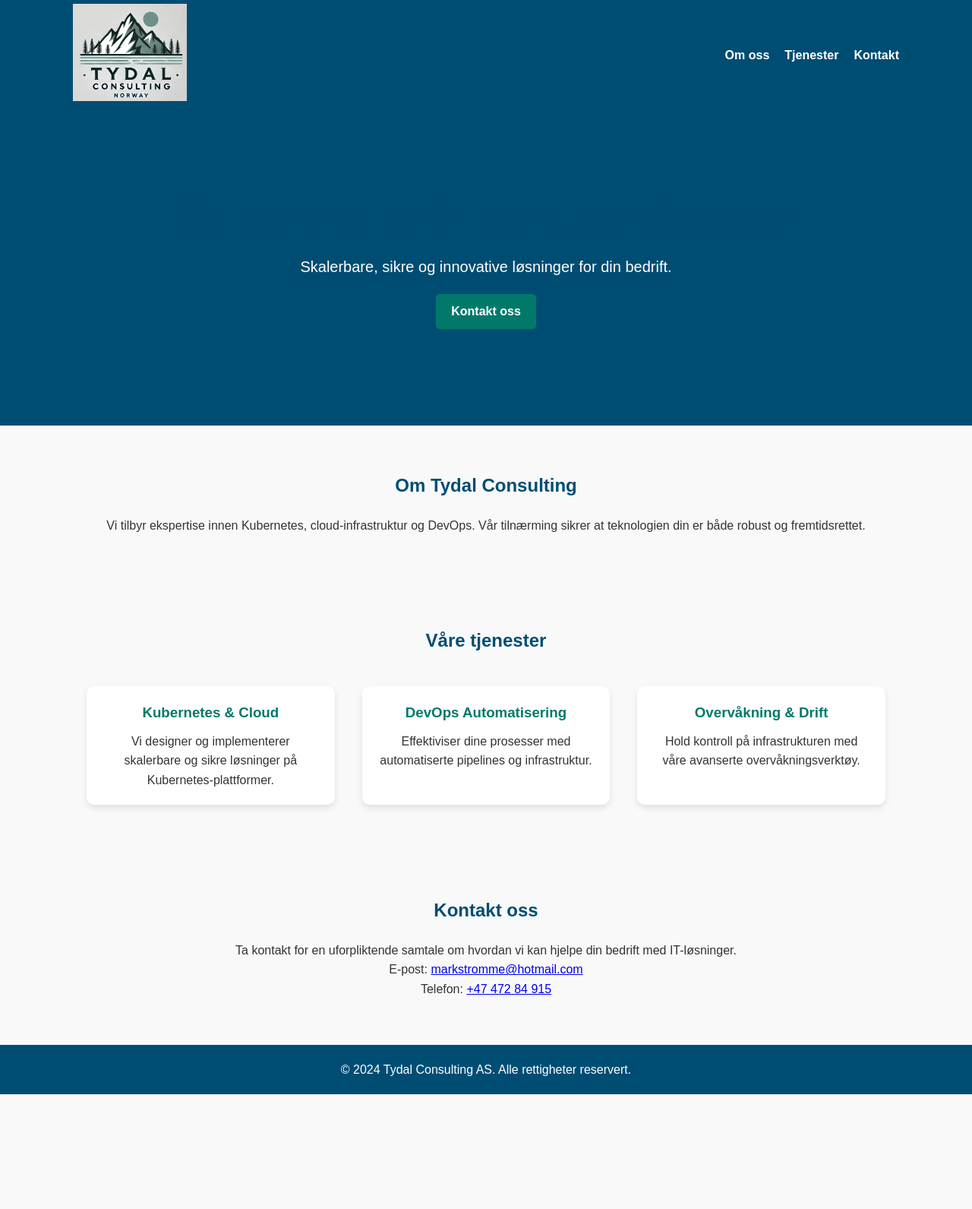
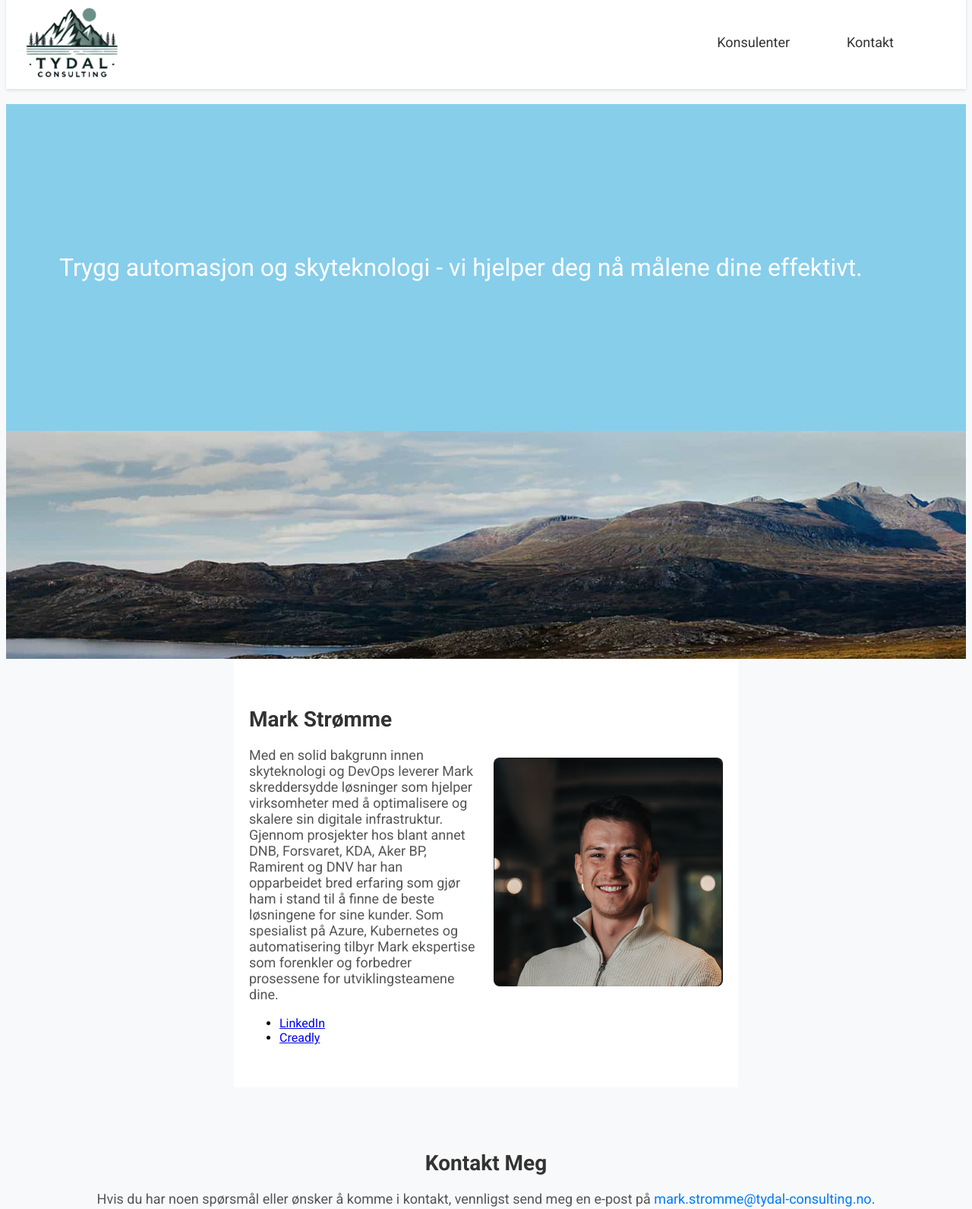
Before and after one commit to ferdy-design/tydal-consulting, a plain HTML site: page index.html in a window 1280 px wide. Shown: the part 15-1606 px from the top of the page at 76% size. Before the commit the page ends 1455 px from the top, so only its background shows below. Drawn offline with Linux system fonts and the light colour scheme.

Commit message:
Updated site

```diff
--- /dev/null
+++ b/css/style.css
@@ -0,0 +1,197 @@
+/* Add this to your style.css file */
+
+body {
+    font-family: 'Roboto', sans-serif;
+    background-color: #f8f9fa; /* Light background color */
+}
+
+header {
+    background-color: #fff; /* Adjust the color as needed */
+    box-shadow: 0 2px 4px rgba(0, 0, 0, 0.1);
+    padding: 10px 20px;
+}
+
+header .h-container {
+    display: flex;
+    justify-content: space-between;
+    align-items: center;
+    max-width: 1400px;
+    margin: 0 auto;
+    /* margin-left: 20px; */
+}
+
+header .h-logo img {
+    max-height: 100px; /* Adjust the height as needed */
+    width: auto;
+}
+
+header .h-tools {
+    display: flex;
+    align-items: center;
+}
+
+header .h-menu {
+    display: flex;
+    flex-direction: row;
+    list-style: none;
+    margin-left: 20px;
+}
+
+header .h-menu li {
+    margin-right: 75px; /* Adjust this value as needed */
+}
+
+header .h-menu a {
+    text-decoration: none;
+    color: #333; /* Adjust the color as needed */
+    padding: 10px;
+    transition: color 0.3s ease;
+    font-family: 'Roboto', sans-serif; /* Apply the Roboto font */
+    font-size: 18px; /* Increase the font size */
+}
+
+header .h-menu a:hover {
+    color: #28a745; /* Adjust the hover color as needed */
+}
+
+.slogan-wrapper {
+    position: relative;
+    margin: 20px 0;
+}
+
+.slogan-box {
+    background-color: rgba(135, 206, 235, 1); /* Sky Blue background */
+    padding: 40px 20px; /* Increase the padding for a larger box */
+    display: flex;
+    align-items: center; /* Center content vertically */
+    justify-content: flex-start; /* Align content to the left */
+    color: #fff; /* Text color */
+    height: 350px;
+    position: relative; /* Ensure the content is positioned relative to the box */
+    z-index: 1; /* Ensure the content is above the background */
+}
+
+.slogan-wrapper::after {
+    content: "";
+    background-image: url('../images/background2.jpg'); /* Path to your background image */
+    background-size: cover; /* Ensure the image covers the entire box */
+    background-position: top; /* Focus on the top part of the image */
+    position: absolute;
+    top: 100%; /* Position the image below the slogan box */
+    left: 0;
+    width: 100%;
+    height: 300px; /* Adjust the height as needed */
+    z-index: 0; /* Ensure the image is below the slogan box */
+}
+
+.slogan-content {
+    width: 100%; /* Ensure the content takes full width */
+    position: relative; /* Ensure the content is positioned relative to the box */
+    z-index: 2; /* Ensure the content is above the background */
+}
+
+.slogan-content p {
+    font-family: 'Roboto', sans-serif; /* Apply the Roboto font */
+    font-size: 32px; /* Increase the font size */
+    color: #fff; /* Text color */
+    margin: 50px;
+    text-align: left; /* Align text to the left */
+}
+
+.consultant-profile {
+    display: flex;
+    align-items: center;
+    justify-content: center;
+    padding: 40px 20px;
+    background-color: #fff; /* Light background color */
+    margin: 300px 300px 20px 300px; /* Add top margin to create space */
+}
+
+.profile-text {
+    flex: 1;
+    padding-right: 20px;
+    text-align: left;
+}
+
+.profile-text h2 {
+    font-family: 'Roboto', sans-serif;
+    font-size: 28px;
+    color: #333;
+    margin-bottom: 20px;
+}
+
+.profile-text p {
+    font-family: 'Roboto', sans-serif;
+    font-size: 18px;
+    color: #555;
+}
+
+.profile-image {
+    flex: 1;
+    text-align: right;
+}
+
+.profile-image img {
+    max-width: 100%;
+    height: auto;
+    border-radius: 8px; /* Optional: Add rounded corners to the image */
+}
+
+footer {
+    background-image: url('../images/background2.jpg'); /* Path to your background image */
+    background-size: cover; /* Ensure the image covers the entire footer */
+    background-position: bottom; /* Focus on the bottom part of the image */
+    padding: 40px 20px; /* Add padding for spacing */
+    color: #fff; /* Text color */
+    text-align: center; /* Center the text */
+}
+
+.footer-content {
+    background-color: rgba(0, 0, 0, 0.5); /* Semi-transparent background for better text readability */
+    padding: 20px;
+    border-radius: 8px; /* Optional: Add rounded corners to the content box */
+}
+
+.footer-content p {
+    margin: 0;
+    font-family: 'Roboto', sans-serif;
+    font-size: 16px;
+}
+
+.footer-content a {
+    color: #fff; /* Link color */
+    text-decoration: none;
+}
+
+.footer-content a:hover {
+    text-decoration: underline; /* Underline on hover */
+}
+
+.contact-section {
+    padding: 40px 20px;
+    background-color: #f8f9fa; /* Light background color */
+    text-align: center;
+    margin: 20px 0;
+}
+
+.contact-section h2 {
+    font-family: 'Roboto', sans-serif;
+    font-size: 28px;
+    color: #333;
+    margin-bottom: 20px;
+}
+
+.contact-section p {
+    font-family: 'Roboto', sans-serif;
+    font-size: 18px;
+    color: #555;
+}
+
+.contact-section a {
+    color: #007bff; /* Link color */
+    text-decoration: none;
+}
+
+.contact-section a:hover {
+    text-decoration: underline; /* Underline on hover */
+}
--- a/index.html
+++ b/index.html
@@ -3,70 +3,61 @@
 <head>
     <meta charset="UTF-8">
     <meta name="viewport" content="width=device-width, initial-scale=1.0">
-    <meta http-equiv="X-UA-Compatible" content="ie=edge">
-    <title>Tydal Consulting AS</title>
-    <link rel="stylesheet" href="style.css">
+    <title>Tydal Consulting</title>
+    <link rel="stylesheet" href="css/style.css">
+    <link href="https://fonts.googleapis.com/css2?family=Roboto:wght@400;700&display=swap" rel="stylesheet">
 </head>
 <body>
     <header>
-        <div class="header-container">
-            <div class="logo">
-                <img src="./tydal-consulting-logo.png" alt="Tydal Consulting Logo" class="logo-image">
-            </div>
-            <nav>
-                <ul>
-                    <li><a href="#om-oss">Om oss</a></li>
-                    <li><a href="#tjenester">Tjenester</a></li>
-                    <li><a href="#kontakt">Kontakt</a></li>
+        <div class="h-container">
+            <a href="/" class="h-logo">
+                <img src="images/logo-ub.png" alt="Tydal Consulting Logo">
+            </a>
+            <div class="h-tools">
+                <nav aria-label="Main Navigation">
+                    <ul class="h-menu">
+                        <li><a href="#consultant-profile"><div>Konsulenter</div></a></li>
+                        <li><a href="#contact-section"><div>Kontakt</div></a></li>
                     </ul>
                 </nav>
             </div>
-        <div class="banner">
-            <h2>Din partner for IT-konsulenttjenester</h2>
-            <p>Skalerbare, sikre og innovative løsninger for din bedrift.</p>
-            <a href="#kontakt" class="cta-button">Kontakt oss</a>
         </div>
     </header>
-
-    <section id="om-oss">
-        <div class="container">
-            <h2>Om Tydal Consulting</h2>
-            <p>Vi tilbyr ekspertise innen Kubernetes, cloud-infrastruktur og DevOps. Vår tilnærming sikrer at teknologien din er både robust og fremtidsrettet.</p>
+    <div class="slogan-wrapper">
+        <section class="slogan-box">
+            <div class="slogan-content">
+                <p>Trygg automasjon og skyteknologi - vi hjelper deg nå målene dine effektivt.</p>
             </div>
         </section>
-
-    <section id="tjenester">
-        <div class="container">
-            <h2>Våre tjenester</h2>
-            <div class="service-cards">
-                <div class="card">
-                    <h3>Kubernetes & Cloud</h3>
-                    <p>Vi designer og implementerer skalerbare og sikre løsninger på Kubernetes-plattformer.</p>
     </div>
-                <div class="card">
-                    <h3>DevOps Automatisering</h3>
-                    <p>Effektiviser dine prosesser med automatiserte pipelines og infrastruktur.</p>
-                </div>
-                <div class="card">
-                    <h3>Overvåkning & Drift</h3>
-                    <p>Hold kontroll på infrastrukturen med våre avanserte overvåkningsverktøy.</p>
+    <main>
+        <section id="consultant-profile" class="consultant-profile">
+            <div class="profile-text">
+                <h2>Mark Strømme</h2>
+                <p>
+                    Med en solid bakgrunn innen skyteknologi og DevOps leverer Mark skreddersydde løsninger som hjelper virksomheter med å optimalisere og skalere sin digitale infrastruktur.
+                    Gjennom prosjekter hos blant annet DNB, Forsvaret, KDA, Aker BP, Ramirent og DNV har han opparbeidet bred erfaring som gjør ham i stand til å finne de beste løsningene for sine kunder.
+                    Som spesialist på Azure, Kubernetes og automatisering tilbyr Mark ekspertise som forenkler og forbedrer prosessene for utviklingsteamene dine.
+                </p>
+                <div class="profile-links">
+                    <ul>
+                        <li><a href="https://www.linkedin.com/in/mark-str%C3%B8mme-a086bb108/" target="_blank">LinkedIn</a></li>
+                        <li><a href="https://www.credly.com/users/mark-stromme.ef6da216" target="_blank">Creadly</a></li>
+                    </ul>
                 </div>
             </div>
+            <div class="profile-image">
+                <img src="images/profile-picture.png" alt="Mark Strømme">
             </div>
         </section>
-
-    <section id="kontakt">
-        <div class="container">
-            <h2>Kontakt oss</h2>
-            <p>Ta kontakt for en uforpliktende samtale om hvordan vi kan hjelpe din bedrift med IT-løsninger.</p>
-            <p>E-post: <a href="mailto:markstromme@hotmail.com">markstromme@hotmail.com</a></p>
-            <p>Telefon: <a href="tel:+4747284915">+47 472 84 915</a></p>
-        </div>
+        <section id="contact-section" class="contact-section">
+            <h2>Kontakt Meg</h2>
+            <p>Hvis du har noen spørsmål eller ønsker å komme i kontakt, vennligst send meg en e-post på <a href="mailto:mark.stromme@tydal-consulting.no">mark.stromme@tydal-consulting.no</a>.</p>
         </section>
-
+    </main>
     <footer>
-        <div class="footer-container">
-            <p>&copy; 2024 Tydal Consulting AS. Alle rettigheter reservert.</p>
+        <div class="footer-content">
+            <p>&copy; 2024 Tydal Consulting</p>
         </div>
     </footer>
 </body>
--- a/style.css
+++ /dev/null
@@ -1,145 +0,0 @@
-/* Global Styles */
-* {
-    margin: 0;
-    padding: 0;
-    box-sizing: border-box;
-}
-body {
-    font-family: 'Arial', sans-serif;
-    background-color: #f9f9f9;
-    color: #333;
-    line-height: 1.6;
-}
-
-/* Header and Navigation */
-header {
-    background-color: #004d73;
-    color: white;
-    padding: 20px 0;
-}
-
-.logo-image {
-    width: 150px; /* Juster størrelsen på logoen */
-    height: auto;
-}
-
-.logo {
-    flex-grow: 1;
-}
-
-.header-container {
-    display: flex;
-    justify-content: space-between;
-    align-items: center;
-    width: 85%;
-    margin: 0 auto;
-}
-
-nav ul {
-    list-style-type: none;
-    display: flex;
-}
-
-nav ul li {
-    margin-left: 20px;
-}
-
-nav ul li a {
-    color: white;
-    text-decoration: none;
-    font-weight: bold;
-}
-
-nav ul li a:hover {
-    text-decoration: underline;
-}
-
-/* Banner Section */
-.banner {
-    background: url('banner.jpg') no-repeat center center/cover;
-    height: 400px;
-    display: flex;
-    flex-direction: column;
-    justify-content: center;
-    align-items: center;
-    text-align: center;
-    color: white;
-    padding: 0 20px;
-}
-
-.banner h2 {
-    font-size: 48px;
-    margin-bottom: 10px;
-}
-
-.banner p {
-    font-size: 20px;
-    margin-bottom: 20px;
-}
-
-.cta-button {
-    padding: 10px 20px;
-    background-color: #00796b;
-    color: white;
-    border: none;
-    border-radius: 5px;
-    text-decoration: none;
-    font-weight: bold;
-}
-
-.cta-button:hover {
-    background-color: #004d73;
-}
-
-/* Section Styles */
-section {
-    padding: 60px 0;
-}
-
-.container {
-    width: 85%;
-    margin: 0 auto;
-    text-align: center;
-}
-
-h2 {
-    color: #004d73;
-    margin-bottom: 20px;
-}
-
-/* Service Cards */
-.service-cards {
-    display: flex;
-    justify-content: space-around;
-    margin-top: 40px;
-}
-
-.card {
-    background-color: white;
-    border-radius: 10px;
-    padding: 20px;
-    width: 30%;
-    box-shadow: 0 4px 8px rgba(0,0,0,0.1);
-}
-
-.card h3 {
-    color: #00796b;
-    margin-bottom: 10px;
-}
-
-.card p {
-    font-size: 16px;
-}
-
-/* Footer */
-footer {
-    background-color: #004d73;
-    color: white;
-    padding: 20px 0;
-    text-align: center;
-}
-
-.footer-container {
-    width: 85%;
-    margin: 0 auto;
-}
```
Also changed, not shown: images/HJS-Technology-Green-IT.jpg (added), images/background.jpg (added), images/background2.jpg (added), images/logo-ub.png (added), images/logo.png (renamed from tydal-consulting-logo.png), images/profile-picture.png (added), images/tydal-consulting-logo-removebg-preview.png (added), 1 other file. Lines whose indentation alone changed are shown as unchanged.
